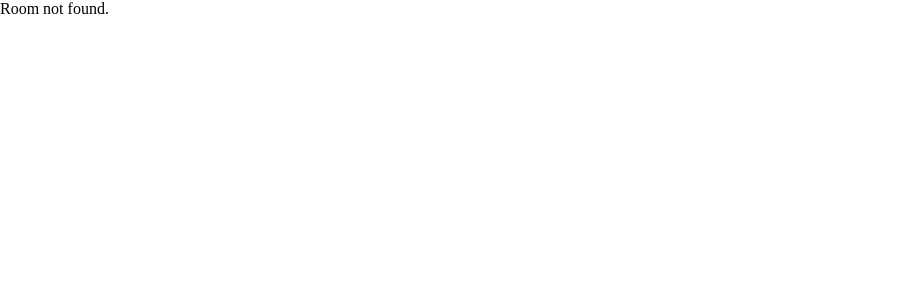
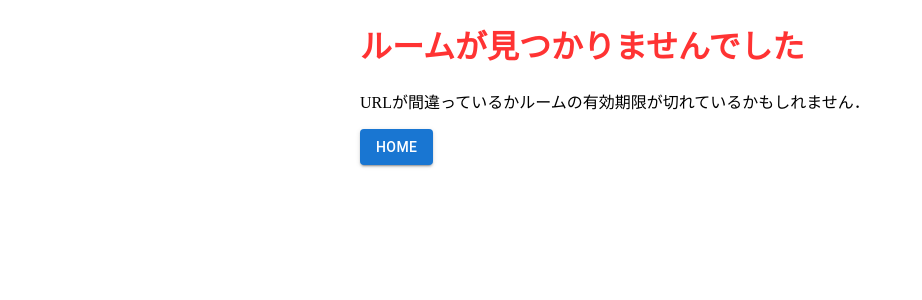
Before and after one commit to h-takesg/o-route, a React (Vite) app: page /errors/room_not_found in a window 1280 px wide. Before the commit this address had no page. Shown: the top 300 px of the page, without its empty margins (0-922 px from the left). Built offline with nearby package versions, Linux system fonts and the light colour scheme.

Commit message:
RoomNotFoundをリッチにした

```diff
--- a/src/RoomNotFound.tsx
+++ b/src/RoomNotFound.tsx
@@ -1,8 +1,27 @@
+import { Button } from "@mui/material";
+import { useNavigate } from "react-router-dom";
+
 function RoomNotFound() {
+  const navigate = useNavigate();
+
+  const gotoHome = () => {
+    navigate("/");
+  }
+
   return (
-    <>
-      Room not found.
-    </>
+    <div style={{
+      maxWidth: "35rem",
+      margin: "1rem auto",
+      padding: "0 2rem"
+    }}>
+      <h1 style={{color: "#ff3333"}}>ルームが見つかりませんでした</h1>
+      <p>URLが間違っているかルームの有効期限が切れているかもしれません．</p>
+      <div style={{width: "100%"}}>
+        <Button variant="contained" style={{margin: "0 auto"}} onClick={gotoHome}>
+          Home
+        </Button>
+      </div>
+    </div>
   )
 }
 
```
